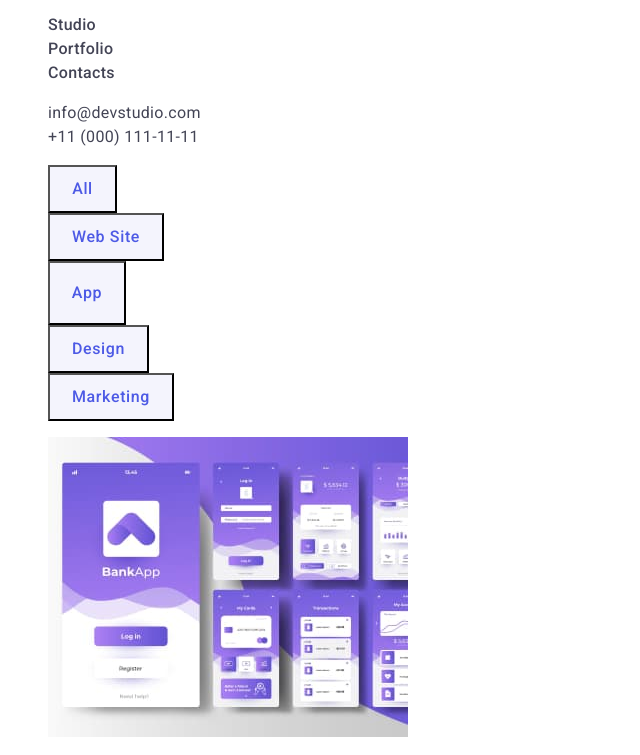
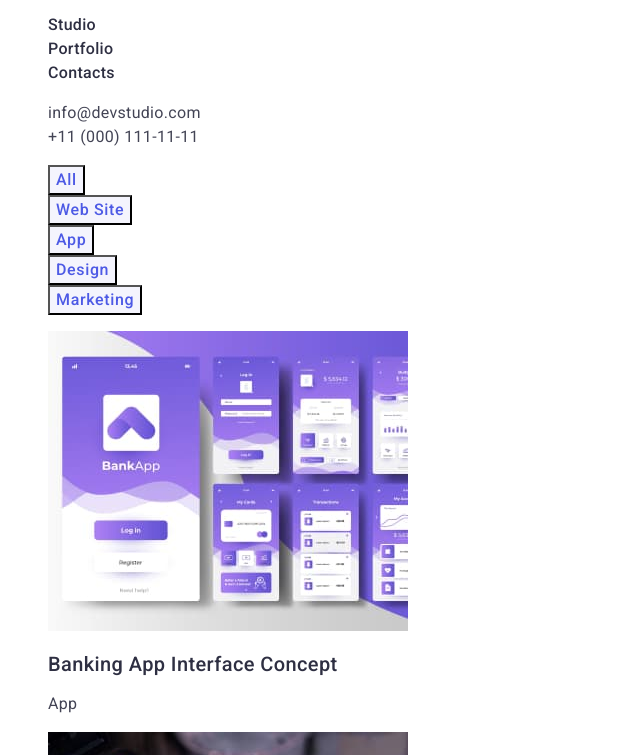
Before and after one commit to Artemskyba/goit-markup-hw-02, a plain HTML site: page portfolio.html in a window 1280 px wide. Shown: the part 32-787 px from the top of the page, without its empty margins (0-640 px from the left). Drawn offline with Linux system fonts and the light colour scheme.

Commit message:
third-try-finish

```diff
--- a/css/styles.css
+++ b/css/styles.css
@@ -36,7 +36,7 @@ font-weight: 500;
 }
 
 .headlink {
-    color: inherit;
+    color: var(--bg-color);
     font-size: 16px;
     line-height: 1.5;
     letter-spacing: 0.02em;
@@ -168,28 +168,3 @@ background-color: #FFFFFF;
     background-color: var(--linkaction-color);
     color: #FFFFFF;;
 }
-
-.all-button {
-    width: 69px;
-    height: 48px;
-}
-
-.website-button {
-    width: 116px;
-    height: 48px;
-}
-
-.app-button {
-    width: 78px;
-    height: 48pt;
-}
-
-.design-button {
-    width: 101px;
-    height: 48px;
-}
-
-.marketing-button {
-    width: 126px;
-    height: 48px;
-}
--- a/portfolio.html
+++ b/portfolio.html
@@ -49,25 +49,19 @@
         <h1 hidden>Products</h1>
         <ul class="filtres-buttons list">
           <li>
-            <button class="filtre-button all-button" type="button">All</button>
+            <button class="filtre-button" type="button">All</button>
           </li>
           <li>
-            <button class="filtre-button website-button" type="button">
-              Web Site
-            </button>
+            <button class="filtre-button" type="button">Web Site</button>
           </li>
           <li>
-            <button class="filtre-button app-button" type="button">App</button>
+            <button class="filtre-button" type="button">App</button>
           </li>
           <li>
-            <button class="filtre-button design-button" type="button">
-              Design
-            </button>
+            <button class="filtre-button" type="button">Design</button>
           </li>
           <li>
-            <button class="filtre-button marketing-button" type="button">
-              Marketing
-            </button>
+            <button class="filtre-button" type="button">Marketing</button>
           </li>
         </ul>
         <ul class="products list">
@@ -134,7 +128,7 @@
           <li>
             <a class="link product-link" href="">
               <img
-                src="images/online-courses.jpg"
+                src="./images/online-courses.jpg"
                 alt="girl with headphones"
                 width="360"
                 height="300"
```
